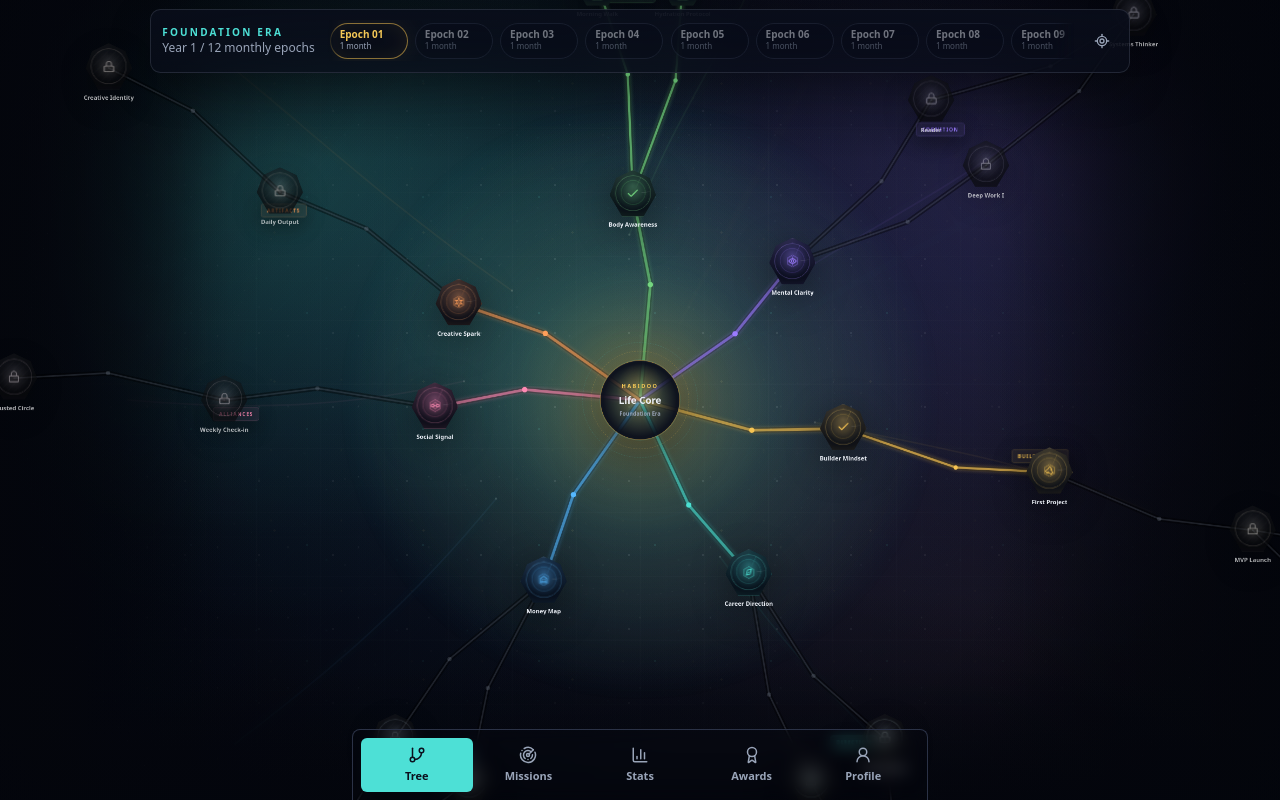
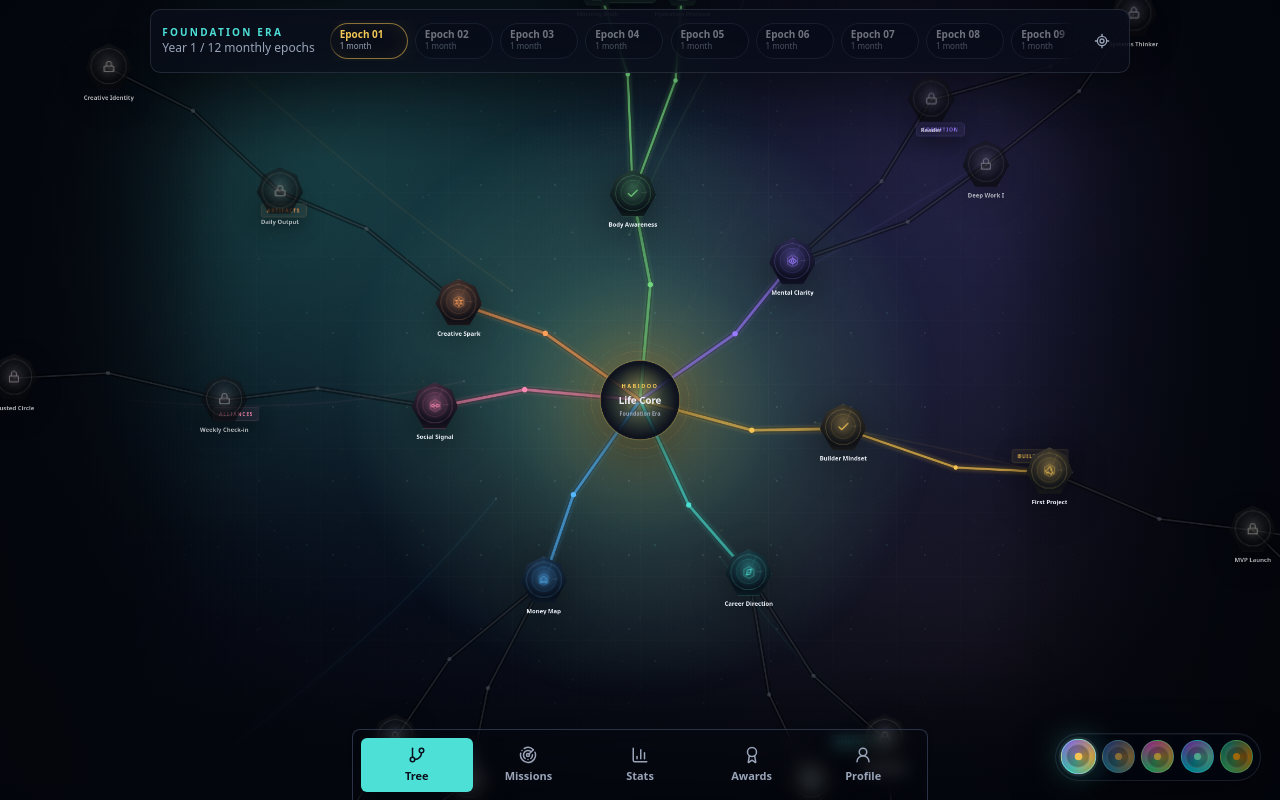
Before and after one commit to kaziodimm/lifequest, a Next.js app: page /tree in a window 1280 px wide. Built offline with nearby package versions, Linux system fonts and the light colour scheme.

Commit message:
Style Life Tree theme dock

```diff
--- a/app/tree/tree-field.module.css
+++ b/app/tree/tree-field.module.css
@@ -87,6 +87,73 @@
   background: rgba(15, 23, 42, 0.55);
 }
 
+.themeDock {
+  position: fixed;
+  right: calc(0.8rem + env(safe-area-inset-right));
+  bottom: calc(5.8rem + env(safe-area-inset-bottom));
+  z-index: 86;
+  display: grid;
+  gap: 0.42rem;
+  padding: 0.42rem;
+  border: 1px solid rgba(148, 163, 184, 0.16);
+  border-radius: 999px;
+  background: rgba(5, 8, 18, 0.7);
+  box-shadow: 0 18px 48px rgba(0, 0, 0, 0.35), inset 0 1px 0 rgba(255, 255, 255, 0.04);
+  backdrop-filter: blur(18px);
+}
+
+.themeSwatch,
+.themeSwatchActive {
+  position: relative;
+  display: grid;
+  height: 2.05rem;
+  width: 2.05rem;
+  place-items: center;
+  border-radius: 999px;
+  border: 1px solid color-mix(in srgb, var(--theme-primary) 38%, rgba(255, 255, 255, 0.12));
+  background:
+    radial-gradient(circle at 36% 28%, rgba(255, 255, 255, 0.24), transparent 28%),
+    conic-gradient(from 210deg, var(--theme-primary), var(--theme-secondary), var(--theme-accent), var(--theme-primary));
+  box-shadow: inset 0 0 18px rgba(0, 0, 0, 0.34), 0 10px 26px rgba(0, 0, 0, 0.28);
+  transition: transform 160ms ease, box-shadow 160ms ease, opacity 160ms ease;
+}
+
+.themeSwatch::before,
+.themeSwatchActive::before {
+  content: "";
+  position: absolute;
+  inset: 0.28rem;
+  border-radius: inherit;
+  border: 1px solid rgba(255, 255, 255, 0.18);
+  background: rgba(3, 5, 12, 0.32);
+}
+
+.themeSwatch span,
+.themeSwatchActive span {
+  position: relative;
+  z-index: 1;
+  width: 0.42rem;
+  height: 0.42rem;
+  border-radius: 999px;
+  background: var(--theme-accent);
+  box-shadow: 0 0 14px var(--theme-accent);
+}
+
+.themeSwatch {
+  opacity: 0.64;
+}
+
+.themeSwatch:hover,
+.themeSwatchActive {
+  opacity: 1;
+  transform: scale(1.08);
+  box-shadow:
+    0 0 0 2px rgba(255, 255, 255, 0.08),
+    0 0 28px color-mix(in srgb, var(--theme-primary) 34%, transparent),
+    0 12px 30px rgba(0, 0, 0, 0.32),
+    inset 0 0 18px rgba(0, 0, 0, 0.34);
+}
+
 @media (min-width: 768px) {
   .fullscreenField :global(.life-tree-toolbar) {
     left: 50%;
@@ -110,4 +177,11 @@
     width: 382px;
     max-height: min(520px, calc(100dvh - 7.5rem));
   }
+
+  .themeDock {
+    right: calc(1.2rem + env(safe-area-inset-right));
+    bottom: calc(1.2rem + env(safe-area-inset-bottom));
+    grid-template-columns: repeat(5, 1fr);
+    border-radius: 999px;
+  }
 }
```
